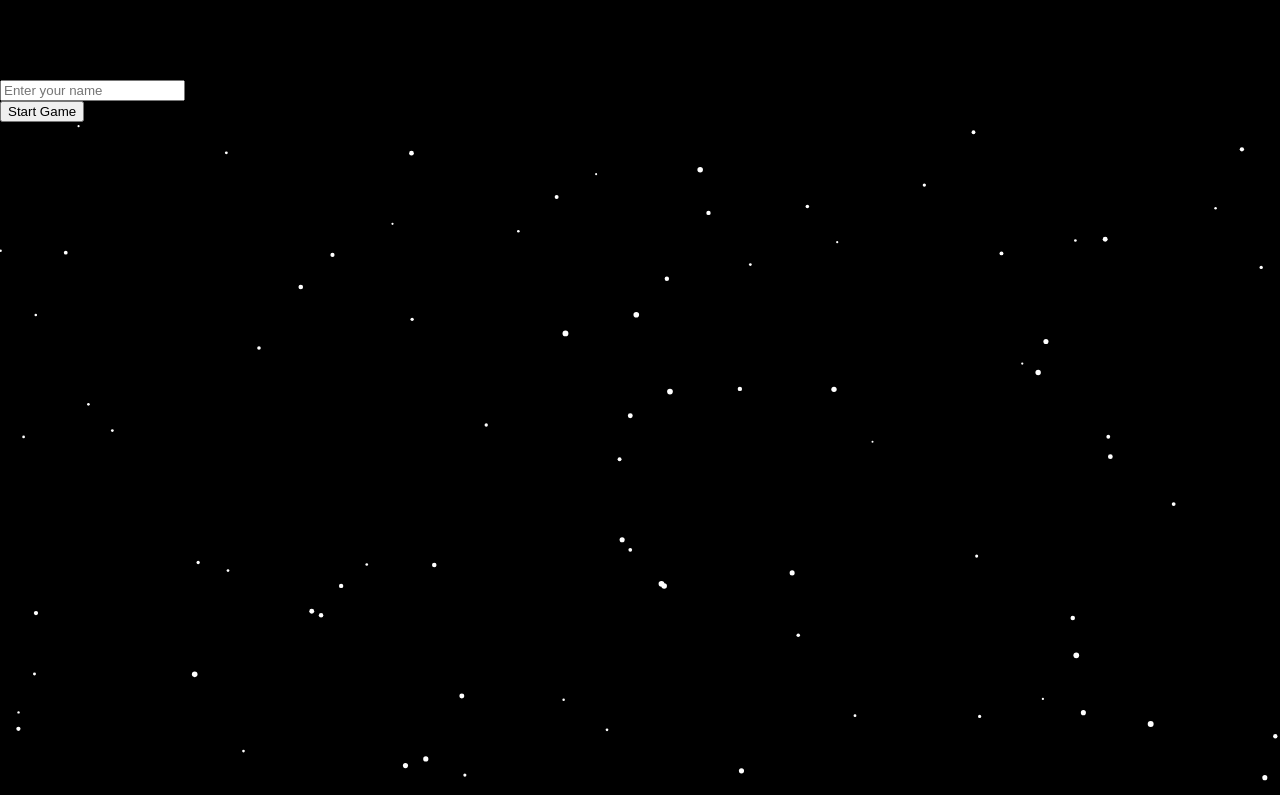
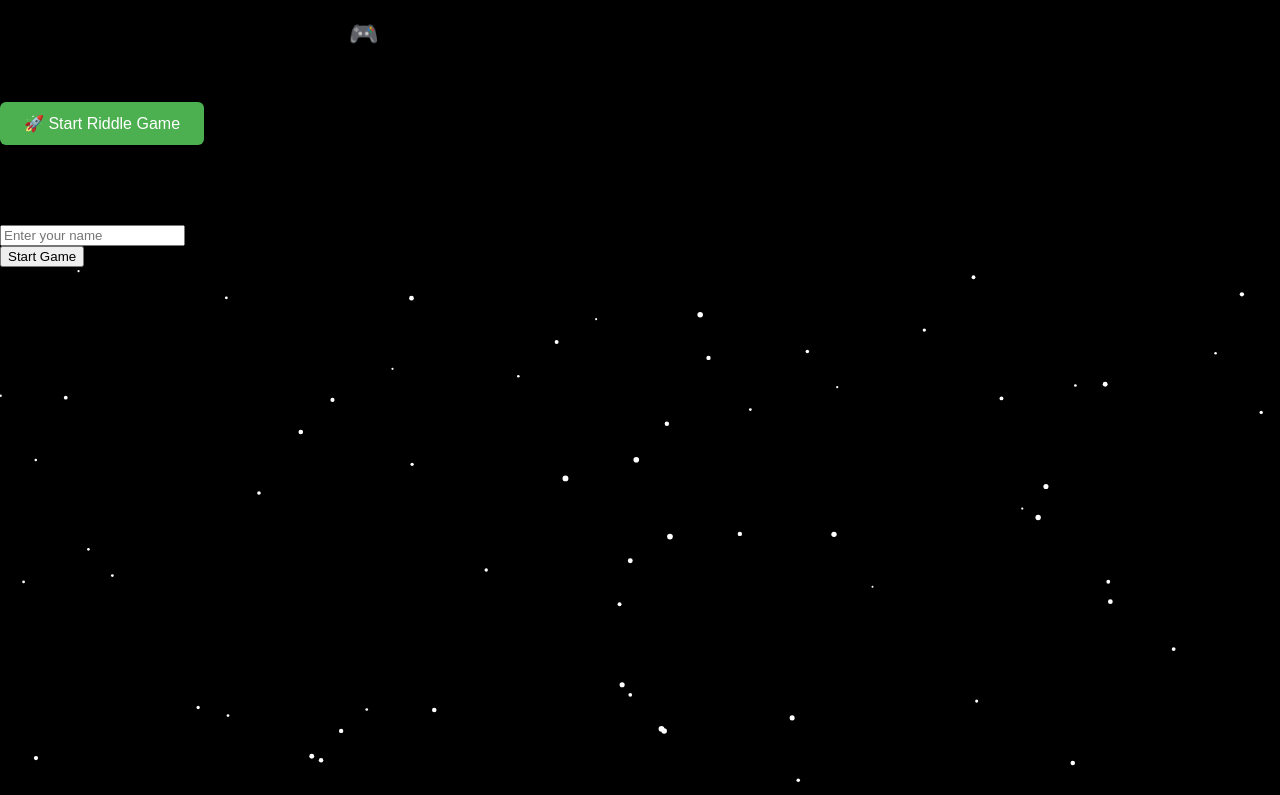
Before and after one commit to SAAH-TECH/playport, a plain HTML site: page index.html in a window 1280 px wide. Shown: the top 795 px of the page. Drawn offline with Linux system fonts and the light colour scheme.

Commit message:
Update index.html

```diff
--- a/index.html
+++ b/index.html
@@ -36,7 +36,17 @@
 
 </head>
 <body>
+  <h2>Welcome to SAAH Riddles Game 🎮</h2>
+  <p>Ready to challenge your brain?</p>
 
+  <!-- Paste here -->
+  <a href="form.html">
+    <button style="padding: 12px 24px; font-size: 16px; background-color: #4CAF50; color: white; border: none; border-radius: 6px; cursor: pointer;">
+      🚀 Start Riddle Game
+    </button>
+  </a>
+
+  <!-- Your game content or other links -->
    <h1>Enter Your Name</h1>
 
     <form id="username-form">
```
